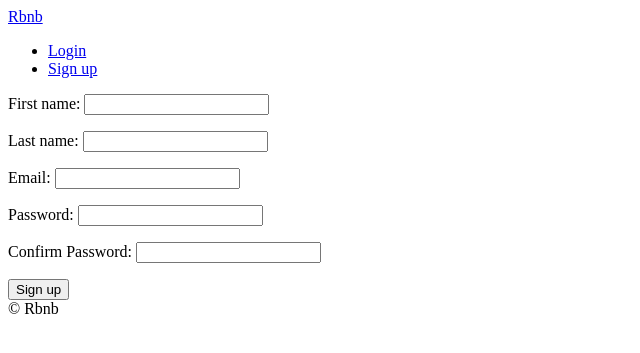
After one commit to raminux/airbnb-clone, a Django app: page /users/signup in a window 1280 px wide. The commit adds this page. Shown: the top 353 px of the page, without its empty margins (0-640 px from the left). Run offline with Django 3.2, Linux system fonts and the light colour scheme.

Commit message:
Adding SignUpView

```diff
--- a/templates/partials/nav.html
+++ b/templates/partials/nav.html
@@ -9,6 +9,9 @@
     <li>
         <a href="{% url 'users:login' %}">Login</a>
     </li>
+    <li>
+        <a href="{% url 'users:signup' %}">Sign up</a>
+    </li>
     {% endif %}
 
 </ul>
--- /dev/null
+++ b/templates/users/signup.html
@@ -0,0 +1,19 @@
+{% extends "base.html" %}
+
+{% block page_title %}
+Sign up
+{% endblock page_title %}
+
+{% block search-bar %}
+{% endblock search-bar %}
+
+{% block content %}
+
+<form method="POST" action="{% url 'users:signup' %}">
+    {% csrf_token %}
+    {{ form.as_p }}
+    <button>Sign up</button>
+</form>
+
+
+{% endblock content %}
--- a/users/forms.py
+++ b/users/forms.py
@@ -17,3 +17,38 @@ class LoginForm(forms.Form):
                 self.add_error("password", forms.ValidationError("Password is wrong!"))
         except models.User.DoesNotExist:
             self.add_error("email", forms.ValidationError("User does not exist!"))
+
+
+class SignUpForm(forms.Form):
+
+    first_name = forms.CharField(max_length=80)
+    last_name = forms.CharField(max_length=80)
+    email = forms.EmailField()
+    password = forms.CharField(widget=forms.PasswordInput)
+    password1 = forms.CharField(widget=forms.PasswordInput, label="Confirm Password")
+
+    def clean_email(self):
+        email = self.cleaned_data.get("email")
+        try:
+            models.User.objects.get(email=email)
+            raise forms.ValidationError("User already exists!")
+        except models.User.DoesNotExist:
+            return email
+
+    def clean_password1(self):
+        password = self.cleaned_data.get("password")
+        password1 = self.cleaned_data.get("password1")
+
+        if password1 != password:
+            raise forms.ValidationError("Password confirmation does not match!")
+        return password
+
+    def save(self):
+        first_name = self.cleaned_data.get("first_name")
+        last_name = self.cleaned_data.get("last_name")
+        email = self.cleaned_data.get("email")
+        password = self.cleaned_data.get("password")
+        user = models.User.objects.create_user(email, email, password)
+        user.first_name = first_name
+        user.last_name = last_name
+        user.save()
--- a/users/urls.py
+++ b/users/urls.py
@@ -6,4 +6,5 @@ app_name = "users"
 urlpatterns = [
     path("login", views.LoginView.as_view(), name="login"),
     path("logout", views.log_gout, name="logout"),
+    path("signup", views.SignUpView.as_view(), name="signup"),
 ]
--- a/users/views.py
+++ b/users/views.py
@@ -26,3 +26,20 @@ class LoginView(FormView):
 def log_gout(request):
     logout(request)
     return redirect(reverse("core:home"))
+
+
+class SignUpView(FormView):
+
+    template_name = "users/signup.html"
+    form_class = forms.SignUpForm
+    success_url = reverse_lazy("core:home")
+
+    def form_valid(self, form):
+        form.save()
+        email = form.cleaned_data.get("email")
+        password = form.cleaned_data.get("password")
+        user = authenticate(self.request, username=email, password=password)
+        if user is not None:
+            login(self.request, user)
+
+        return super().form_valid(form)
```
Also changed, not shown: command-history.txt (+5 -2 lines).
